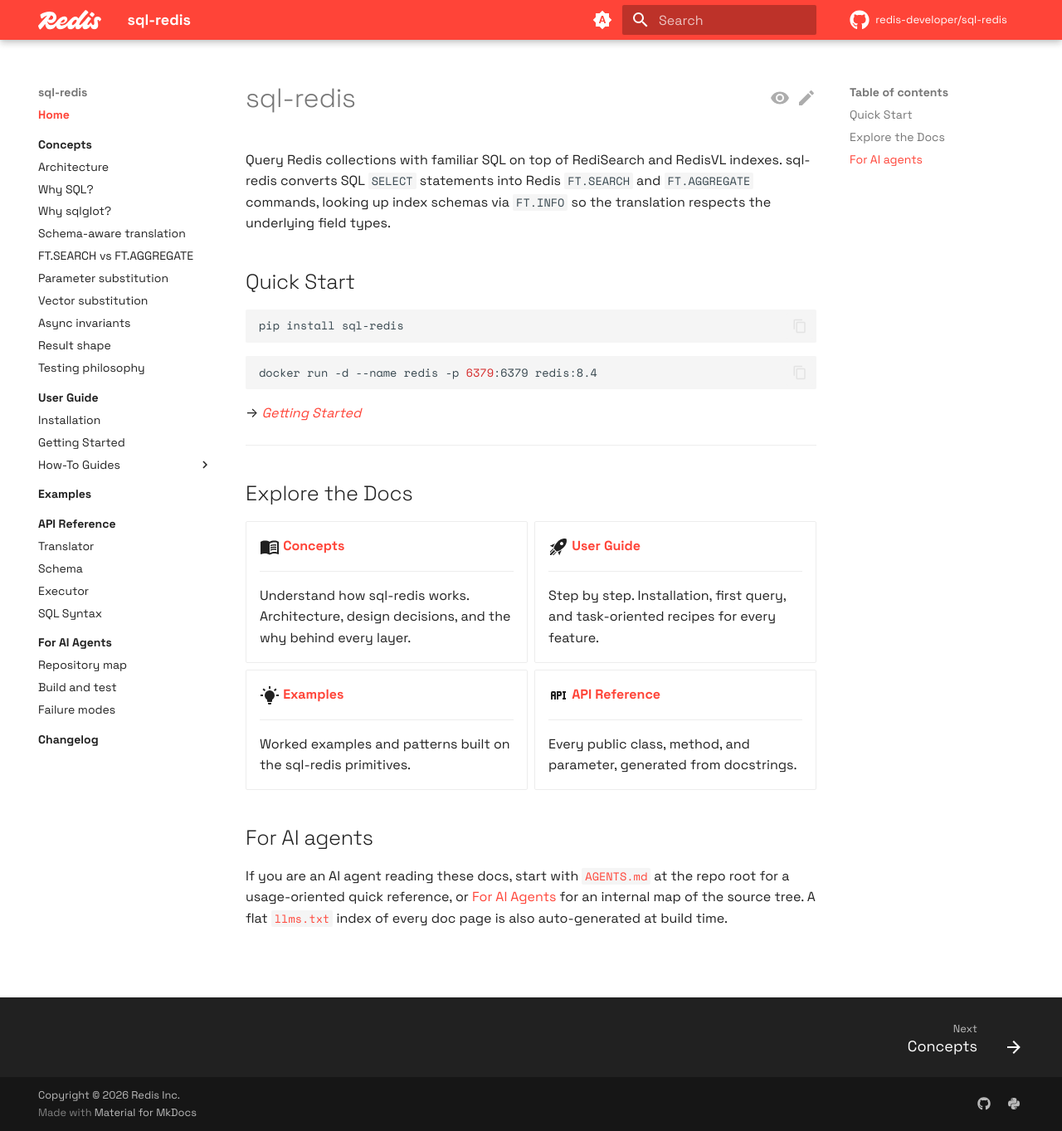
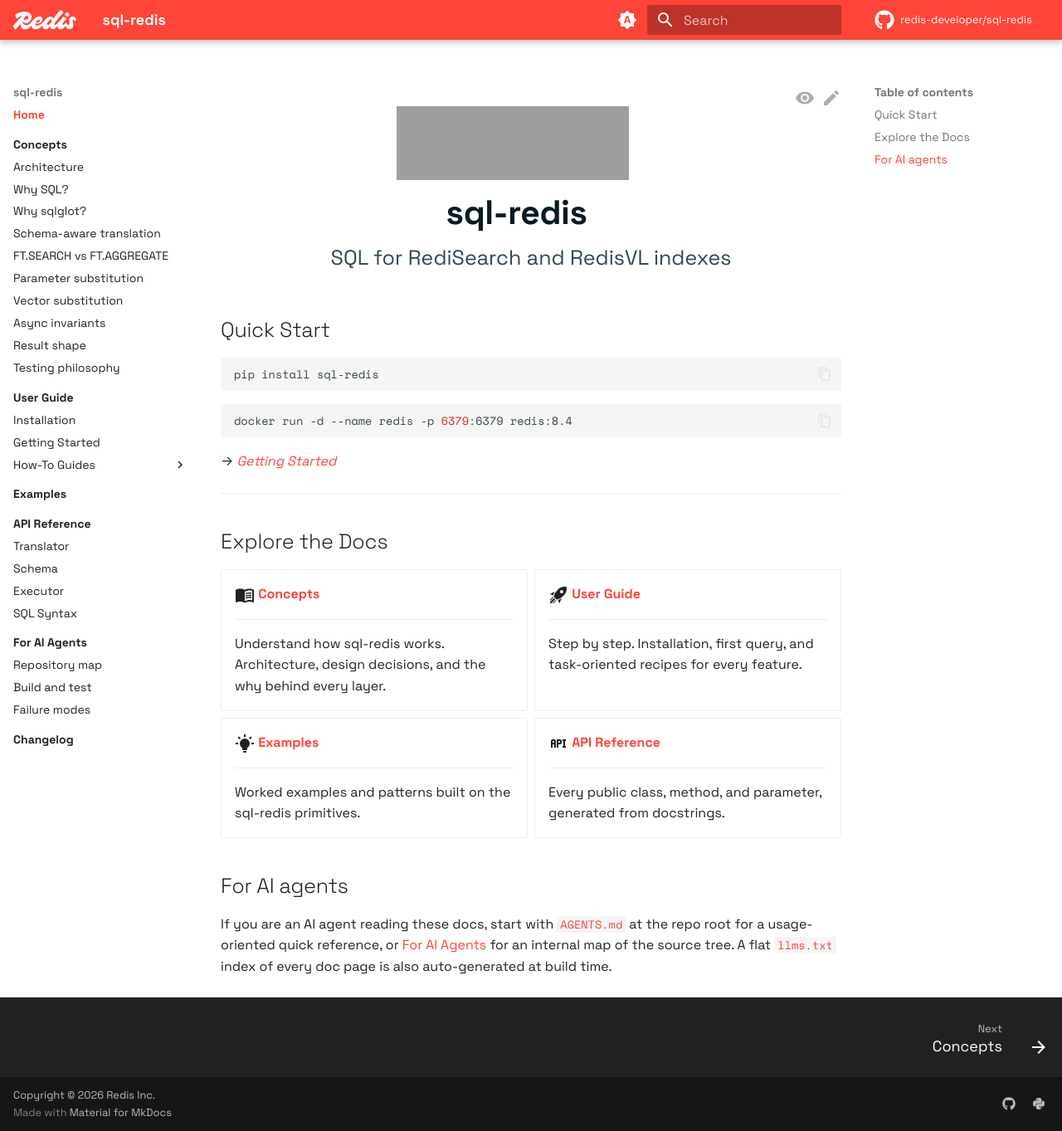
Before and after one commit to redis-developer/sql-redis, an MkDocs documentation site: the page built from docs/index.md, in a window 1280 px wide and 1363 px high. Shown: the whole window at 83% size. Built offline with MkDocs 1.6.1 and Material for MkDocs 9.7.7, drawn with Linux system fonts in a browser that asks for light colours; comment, search, counter and statistics services are not loaded; grey boxes are pictures that could not be loaded.

Commit message:
chore: update docs css

```diff
--- a/docs/index.md
+++ b/docs/index.md
@@ -2,9 +2,16 @@
 description: sql-redis documentation. SQL to Redis FT.SEARCH and FT.AGGREGATE translator.
 ---
 
+<div class="rds-hero" markdown>
+
+![Redis](assets/redis-logo-script-red.svg){ .rds-hero__logo }
+
 # sql-redis
 
-Query Redis collections with familiar SQL on top of RediSearch and RedisVL indexes. sql-redis converts SQL `SELECT` statements into Redis `FT.SEARCH` and `FT.AGGREGATE` commands, looking up index schemas via `FT.INFO` so the translation respects the underlying field types.
+SQL for RediSearch and RedisVL indexes
+{ .rds-hero__tagline }
+
+</div>
 
 ## Quick Start
 
--- a/docs/stylesheets/redis-brand.css
+++ b/docs/stylesheets/redis-brand.css
@@ -37,3 +37,55 @@
 .md-nav--primary > .md-nav__list > .md-nav__item > .md-nav__link {
   font-weight: 700;
 }
+
+/* Landing-page hero: Redis script logo stacked over the wordmark and tagline.
+ * Mirrors the marketing card used on docs.redisvl.com hand-offs. */
+.rds-hero {
+  text-align: center;
+  margin: 1.5rem auto 2.5rem;
+  padding: 0 1rem;
+}
+
+.rds-hero__logo {
+  display: block;
+  margin: 0 auto 0.75rem;
+  width: clamp(180px, 32vw, 280px);
+  aspect-ratio: 85 / 27;
+  height: auto;
+}
+
+.rds-hero h1 {
+  margin: 0;
+  font-weight: 700;
+  font-size: clamp(1.5rem, 3.2vw, 2.125rem);
+  line-height: 1.15;
+  color: var(--rds-midnight);
+  letter-spacing: -0.01em;
+}
+
+[data-md-color-scheme="slate"] .rds-hero h1 {
+  color: #F2F4F5;
+}
+
+.rds-hero__tagline {
+  margin: 0.5rem 0 0;
+  font-size: clamp(1rem, 2vw, 1.25rem);
+  color: var(--rds-slate);
+  font-weight: 400;
+}
+
+[data-md-color-scheme="slate"] .rds-hero__tagline {
+  color: var(--rds-mute);
+}
+
+/* Layout: pin the left sidebar to the viewport's left edge and the right
+ * TOC to the viewport's right edge by removing Material's centered grid
+ * cap. Sidebars keep their default 12.1rem widths; the content column
+ * absorbs all remaining space. Header/tabs use the same grid so they
+ * also span full width, keeping the layout consistent.
+ */
+@media screen and (min-width: 76.25em) {
+  .md-grid {
+    max-width: none;
+  }
+}
```
